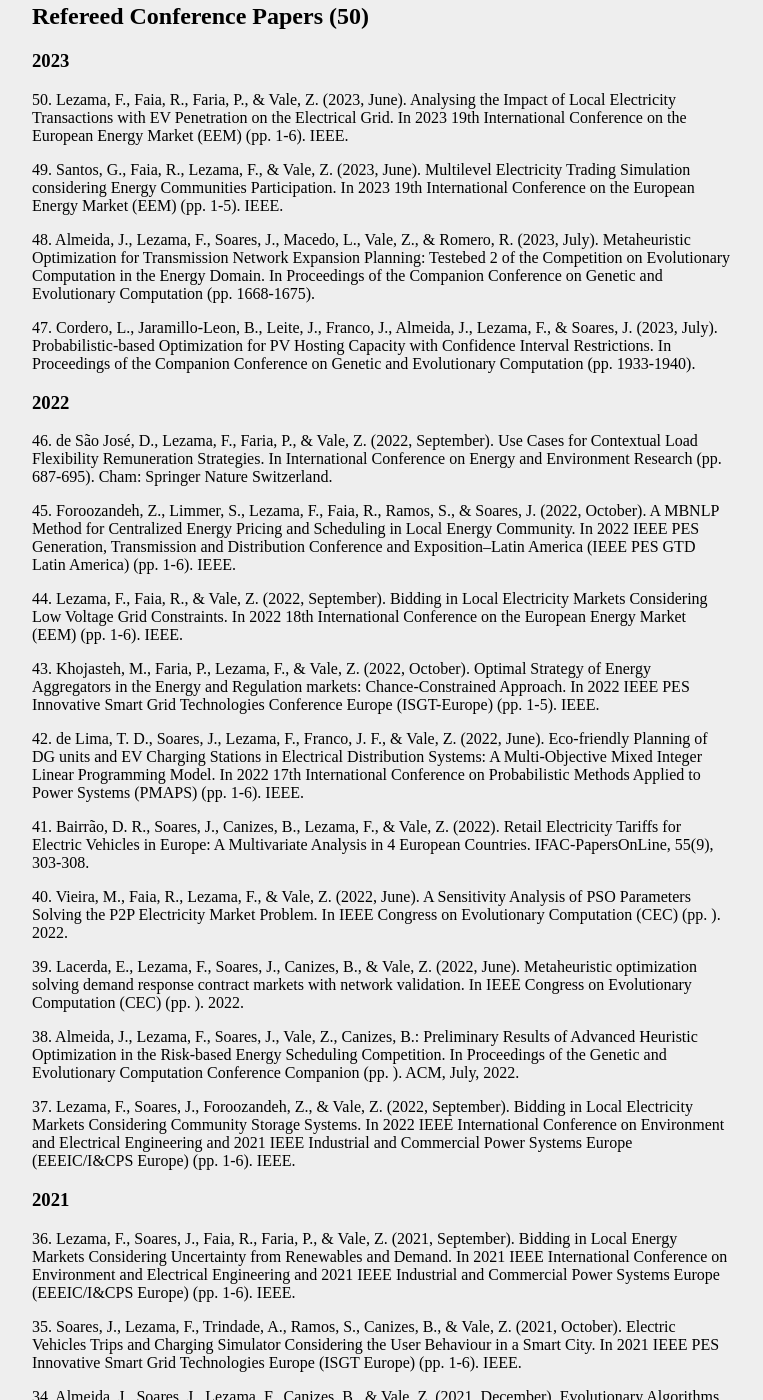
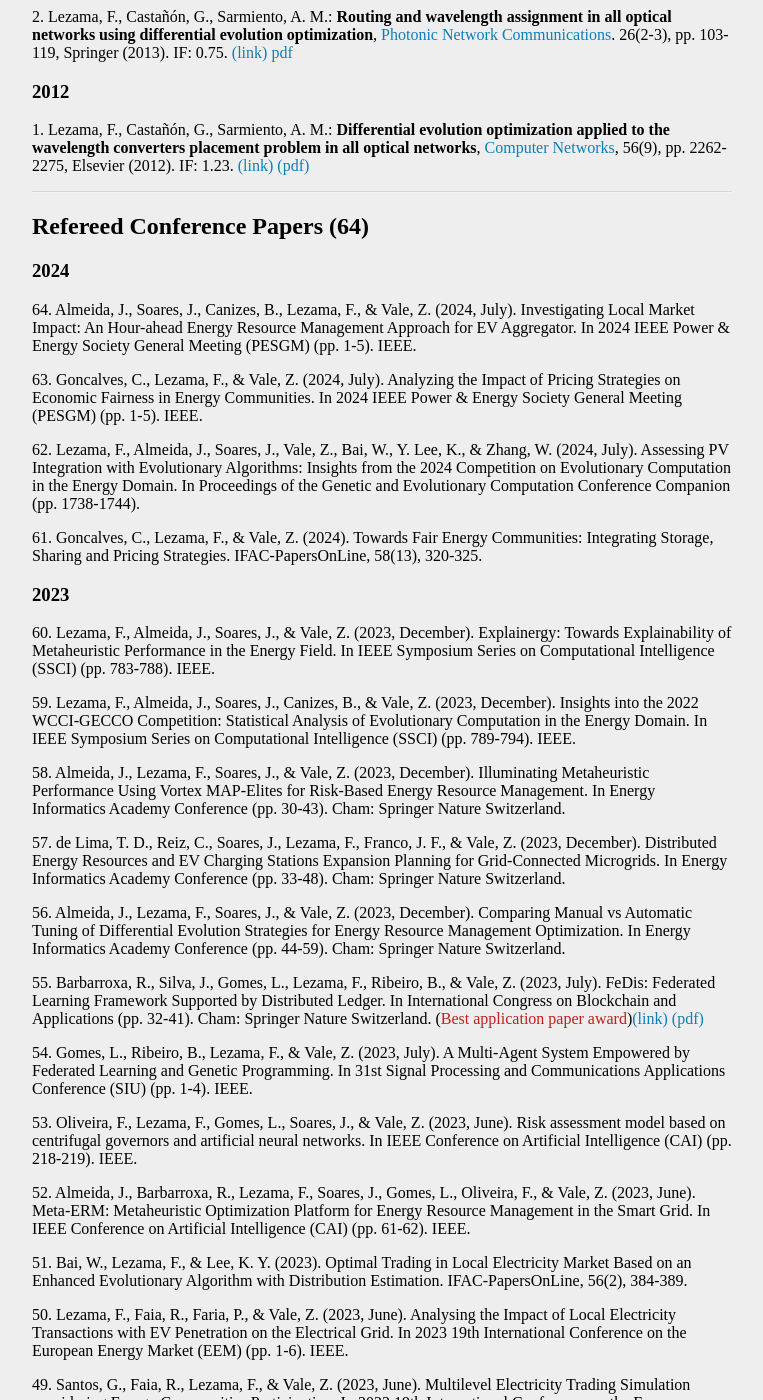
Before and after one commit to fernandolezama/fernandolezama.github.io, a Jekyll site: the page built from publication.md, in a window 1280 px wide and 1400 px high, scrolled down 3676 px. Shown: the whole window, without its empty margins (258-1021 px from the left). Built offline with Jekyll 4.4.1, drawn with Linux system fonts in a browser that asks for light colours; some of the changed text lies outside the part shown.

Commit message:
Update publication.md

```diff
--- a/publication.md
+++ b/publication.md
@@ -7,16 +7,22 @@ Please also see [Google Scholar](https://scholar.google.com/citations?user=LIpiL
 
 Publication of >100 peer-reviewed publications
 
-International Scientific Journals	41
+International Scientific Journals	44
 
-International Scientific Conferences	50
+International Scientific Conferences	64
 
 Book Chapters & Articles in Books	12
 
 ---
 
-## Refereed Journal Papers (41)
+## Refereed Journal Papers (44)
 ### 2024
+44\. de Lima, T. D., Lezama, F., Soares, J., Franco, J. F., & Vale, Z. (2024). **Modern distribution system expansion planning considering new market designs: Review and future directions.** [Renewable and Sustainable Energy Reviews)(https://www.sciencedirect.com/science/article/pii/S1364032124004350), 202, 114709.
+
+43\. Soares, J., Lezama, F., Faia, R., Limmer, S., Dietrich, M., Rodemann, T., ... & Vale, Z. (2024). **Review on fairness in local energy systems.** [Applied Energy](https://www.sciencedirect.com/science/article/pii/S0306261924013163), 374, 123933.
+
+42\. Castañón, G., Sarmiento, A. M., Martínez-Herrera, A. F., Aragón-Zavala, A., Lezama, F., & Vale, Z. (2024). **Comparative Analysis of Metaheuristics for Solving the Optimal Power Flow with Renewable Sources and Valve-Point Constraints.** [IEEE Access](https://ieeexplore.ieee.org/abstract/document/10602497).
+
 41\. Castañón, G., Martínez-Herrera, A. F., Sarmiento, A. M., Aragón-Zavala, A., & Lezama, F. (2024). **Comparative Analysis of Nature-Inspired Algorithms for Optimal Power Flow Problem: A Focus on Penalty-Vanishing Terms and Algorithm Performance.** [IEEE Access](https://ieeexplore.ieee.org/abstract/document/10440616).
 
 40\. Faia, R., Lezama, F., Soares, J., Pinto, T., & Vale, Z. (2024). **Local electricity markets: A review on benefits, barriers, current trends and future perspectives.** [Renewable and Sustainable Energy Reviews](https://www.sciencedirect.com/science/article/pii/S136403212300864X), 190, 114006. IF: 15.9
@@ -116,8 +122,37 @@ Elsevier (2021). IF: 3.588.[<span style="color:#1dc31d;">(Github-Repository)</sp
 
 ---
 
-## Refereed Conference Papers (50)
+## Refereed Conference Papers (64)
+### 2024
+64\. Almeida, J., Soares, J., Canizes, B., Lezama, F., & Vale, Z. (2024, July). Investigating Local Market Impact: An Hour-ahead Energy Resource Management Approach for EV Aggregator. In 2024 IEEE Power & Energy Society General Meeting (PESGM) (pp. 1-5). IEEE.
+
+63\. Goncalves, C., Lezama, F., & Vale, Z. (2024, July). Analyzing the Impact of Pricing Strategies on Economic Fairness in Energy Communities. In 2024 IEEE Power & Energy Society General Meeting (PESGM) (pp. 1-5). IEEE.
+
+62\. Lezama, F., Almeida, J., Soares, J., Vale, Z., Bai, W., Y. Lee, K., & Zhang, W. (2024, July). Assessing PV Integration with Evolutionary Algorithms: Insights from the 2024 Competition on Evolutionary Computation in the Energy Domain. In Proceedings of the Genetic and Evolutionary Computation Conference Companion (pp. 1738-1744).
+
+61\. Goncalves, C., Lezama, F., & Vale, Z. (2024). Towards Fair Energy Communities: Integrating Storage, Sharing and Pricing Strategies. IFAC-PapersOnLine, 58(13), 320-325.
+
 ### 2023
+60\. Lezama, F., Almeida, J., Soares, J., & Vale, Z. (2023, December). Explainergy: Towards Explainability of Metaheuristic Performance in the Energy Field. In IEEE Symposium Series on Computational Intelligence (SSCI) (pp. 783-788). IEEE.
+
+59\. Lezama, F., Almeida, J., Soares, J., Canizes, B., & Vale, Z. (2023, December). Insights into the 2022 WCCI-GECCO Competition: Statistical Analysis of Evolutionary Computation in the Energy Domain. In IEEE Symposium Series on Computational Intelligence (SSCI) (pp. 789-794). IEEE.
+
+58\. Almeida, J., Lezama, F., Soares, J., & Vale, Z. (2023, December). Illuminating Metaheuristic Performance Using Vortex MAP-Elites for Risk-Based Energy Resource Management. In Energy Informatics Academy Conference (pp. 30-43). Cham: Springer Nature Switzerland.
+
+57\. de Lima, T. D., Reiz, C., Soares, J., Lezama, F., Franco, J. F., & Vale, Z. (2023, December). Distributed Energy Resources and EV Charging Stations Expansion Planning for Grid-Connected Microgrids. In Energy Informatics Academy Conference (pp. 33-48). Cham: Springer Nature Switzerland.
+
+56\. Almeida, J., Lezama, F., Soares, J., & Vale, Z. (2023, December). Comparing Manual vs Automatic Tuning of Differential Evolution Strategies for Energy Resource Management Optimization. In Energy Informatics Academy Conference (pp. 44-59). Cham: Springer Nature Switzerland.
+
+55\. Barbarroxa, R., Silva, J., Gomes, L., Lezama, F., Ribeiro, B., & Vale, Z. (2023, July). FeDis: Federated Learning Framework Supported by Distributed Ledger. In International Congress on Blockchain and Applications (pp. 32-41). Cham: Springer Nature Switzerland. (<span style="color:#C31D1D;">Best application paper award</span>)[(link)](https://eem20.eu/best-paper-award-winners/) [(pdf)](pdf/EEM20_BestPaper3a.pdf)
+
+54\. Gomes, L., Ribeiro, B., Lezama, F., & Vale, Z. (2023, July). A Multi-Agent System Empowered by Federated Learning and Genetic Programming. In 31st Signal Processing and Communications Applications Conference (SIU) (pp. 1-4). IEEE.
+
+53\. Oliveira, F., Lezama, F., Gomes, L., Soares, J., & Vale, Z. (2023, June). Risk assessment model based on centrifugal governors and artificial neural networks. In IEEE Conference on Artificial Intelligence (CAI) (pp. 218-219). IEEE.
+
+52\. Almeida, J., Barbarroxa, R., Lezama, F., Soares, J., Gomes, L., Oliveira, F., & Vale, Z. (2023, June). Meta-ERM: Metaheuristic Optimization Platform for Energy Resource Management in the Smart Grid. In IEEE Conference on Artificial Intelligence (CAI) (pp. 61-62). IEEE.
+
+51\. Bai, W., Lezama, F., & Lee, K. Y. (2023). Optimal Trading in Local Electricity Market Based on an Enhanced Evolutionary Algorithm with Distribution Estimation. IFAC-PapersOnLine, 56(2), 384-389.
+
 50\. Lezama, F., Faia, R., Faria, P., & Vale, Z. (2023, June). Analysing the Impact of Local Electricity Transactions with EV Penetration on the Electrical Grid. In 2023 19th International Conference on the European Energy Market (EEM) (pp. 1-6). IEEE.
 
 49\. Santos, G., Faia, R., Lezama, F., & Vale, Z. (2023, June). Multilevel Electricity Trading Simulation considering Energy Communities Participation. In 2023 19th International Conference on the European Energy Market (EEM) (pp. 1-5). IEEE.
```
